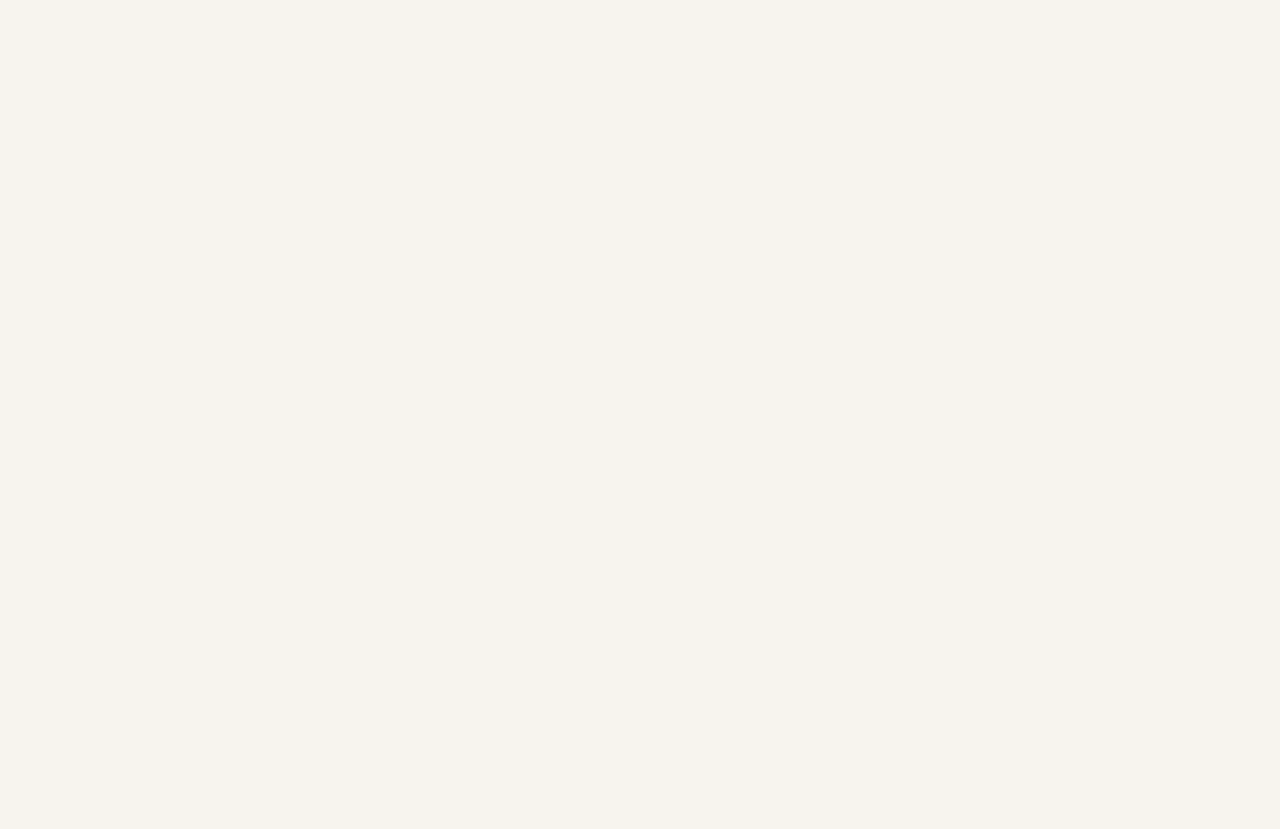
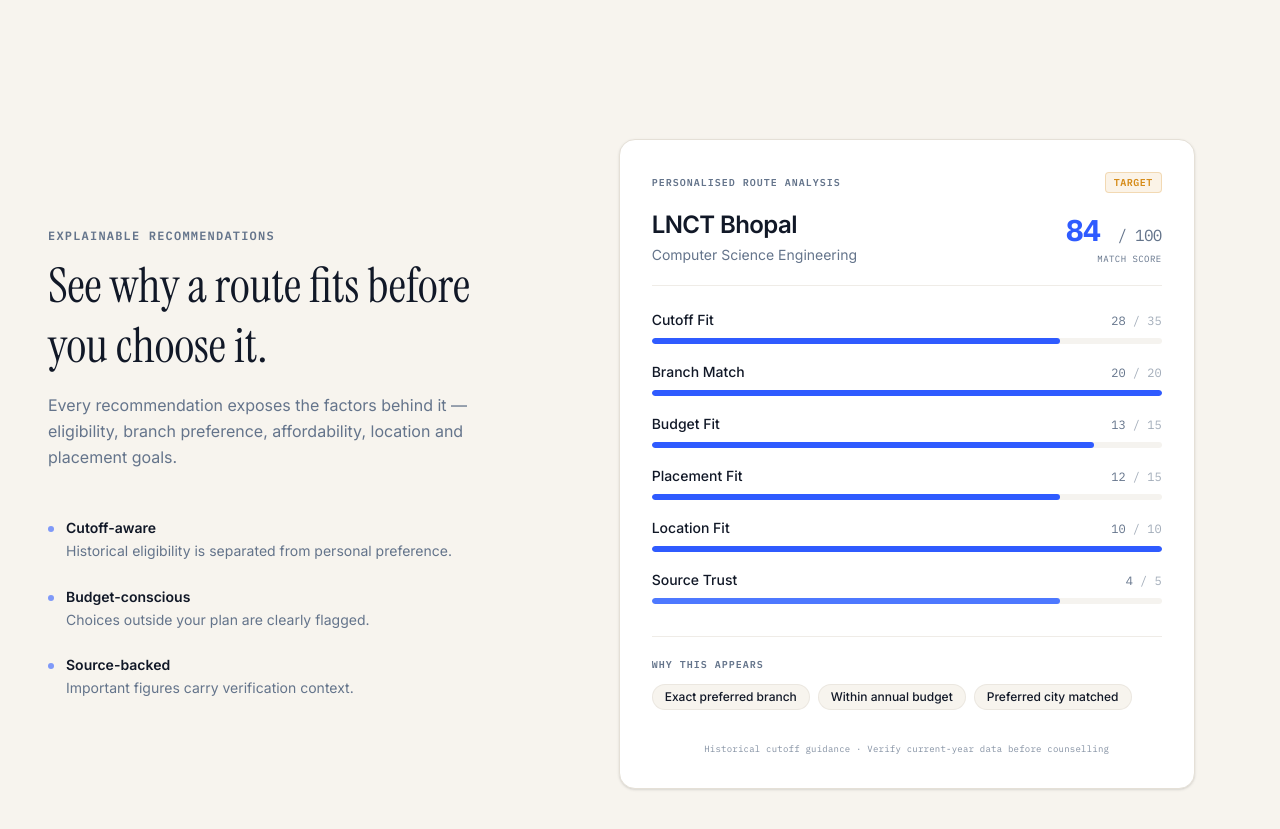
Before and after one commit to Shaurya-agrawal782/ChoicePilot, a Next.js app: page / in a window 1280 px wide. Shown: the part 1400-2229 px from the top of the page. Before the commit the page ends 1523 px from the top, so only its background shows below. Built offline with nearby package versions, Linux system fonts and the light colour scheme.

Commit message:
feat: add explainable recommendation preview section

```diff
--- a/app/page.tsx
+++ b/app/page.tsx
@@ -1,11 +1,13 @@
 import LandingHero from "@/components/landing/LandingHero";
 import DecisionStorySection from "@/components/landing/DecisionStorySection";
+import RecommendationPreviewSection from "@/components/landing/RecommendationPreviewSection";
 
 export default function Home() {
   return (
     <>
       <LandingHero />
       <DecisionStorySection />
+      <RecommendationPreviewSection />
     </>
   );
 }
--- /dev/null
+++ b/components/landing/RecommendationPreviewSection.tsx
@@ -0,0 +1,151 @@
+export default function RecommendationPreviewSection() {
+  const scores = [
+    { label: "Cutoff Fit", value: 28, max: 35, colorClass: "bg-primary" },
+    { label: "Branch Match", value: 20, max: 20, colorClass: "bg-primary" },
+    { label: "Budget Fit", value: 13, max: 15, colorClass: "bg-primary" },
+    { label: "Placement Fit", value: 12, max: 15, colorClass: "bg-primary" },
+    { label: "Location Fit", value: 10, max: 10, colorClass: "bg-primary" },
+    { label: "Source Trust", value: 4, max: 5, colorClass: "bg-route-indigo" },
+  ];
+
+  return (
+    <section className="relative w-full bg-paper text-ink pt-0 md:pt-2 lg:pt-4 pb-20 md:pb-28 lg:pb-36">
+      <div className="max-w-7xl mx-auto px-6 md:px-12">
+        <div className="grid grid-cols-1 lg:grid-cols-12 gap-12 lg:gap-16 xl:gap-24 items-center">
+
+          {/* Left Column: Editorial Explanation Content */}
+          <div className="lg:col-span-5 flex flex-col justify-center">
+            <span className="data-label text-[10px] sm:text-xs font-semibold tracking-widest text-muted font-mono uppercase">
+              EXPLAINABLE RECOMMENDATIONS
+            </span>
+
+            <h2 className="display-heading text-3xl sm:text-4xl lg:text-5xl font-normal leading-tight text-ink mt-3">
+              See why a route fits before you choose it.
+            </h2>
+
+            <p className="text-sm sm:text-base text-muted leading-relaxed mt-4">
+              Every recommendation exposes the factors behind it — eligibility, branch preference, affordability, location and placement goals.
+            </p>
+
+            <div className="mt-10 lg:mt-12 space-y-6">
+              {/* Principle Row 1 */}
+              <div className="flex items-start gap-3">
+                <span className="w-1.5 h-1.5 rounded-full bg-primary/60 mt-2 shrink-0" />
+                <div>
+                  <h4 className="text-sm font-semibold text-ink">Cutoff-aware</h4>
+                  <p className="text-xs sm:text-sm text-muted mt-0.5 leading-relaxed">
+                    Historical eligibility is separated from personal preference.
+                  </p>
+                </div>
+              </div>
+
+              {/* Principle Row 2 */}
+              <div className="flex items-start gap-3">
+                <span className="w-1.5 h-1.5 rounded-full bg-primary/60 mt-2 shrink-0" />
+                <div>
+                  <h4 className="text-sm font-semibold text-ink">Budget-conscious</h4>
+                  <p className="text-xs sm:text-sm text-muted mt-0.5 leading-relaxed">
+                    Choices outside your plan are clearly flagged.
+                  </p>
+                </div>
+              </div>
+
+              {/* Principle Row 3 */}
+              <div className="flex items-start gap-3">
+                <span className="w-1.5 h-1.5 rounded-full bg-primary/60 mt-2 shrink-0" />
+                <div>
+                  <h4 className="text-sm font-semibold text-ink">Source-backed</h4>
+                  <p className="text-xs sm:text-sm text-muted mt-0.5 leading-relaxed">
+                    Important figures carry verification context.
+                  </p>
+                </div>
+              </div>
+            </div>
+          </div>
+
+          {/* Right Column: Recommendation Dossier Preview Card */}
+          <div className="lg:col-span-7 w-full flex justify-center">
+            <div className="w-full max-w-xl bg-surface border border-border rounded-2xl shadow-sm p-6 sm:p-8 flex flex-col gap-6">
+
+              {/* Card Header */}
+              <div className="flex flex-col gap-4 border-b border-border/60 pb-5">
+                <div className="flex items-center justify-between">
+                  <span className="data-label text-[10px] font-semibold tracking-widest text-muted font-mono uppercase">
+                    PERSONALISED ROUTE ANALYSIS
+                  </span>
+                  <span className="data-label text-[10px] font-mono font-semibold tracking-wider px-2 py-0.5 rounded text-target bg-target/10 border border-target/25 uppercase">
+                    TARGET
+                  </span>
+                </div>
+
+                <div className="flex flex-col sm:flex-row sm:items-end sm:justify-between gap-4">
+                  <div>
+                    <h3 className="text-xl sm:text-2xl font-semibold text-ink tracking-tight">
+                      LNCT Bhopal
+                    </h3>
+                    <p className="text-xs sm:text-sm text-muted mt-1">
+                      Computer Science Engineering
+                    </p>
+                  </div>
+                  <div className="flex flex-col items-start sm:items-end shrink-0">
+                    <span className="data-label text-2xl sm:text-3xl font-bold font-mono tracking-tight text-primary">
+                      84 <span className="text-muted text-base font-normal">/ 100</span>
+                    </span>
+                    <span className="data-label text-[9px] tracking-wider text-muted font-mono uppercase mt-1">
+                      MATCH SCORE
+                    </span>
+                  </div>
+                </div>
+              </div>
+
+              {/* Score Breakdown Rows */}
+              <div className="flex flex-col gap-4.5">
+                {scores.map((score, index) => (
+                  <div key={index} className="flex flex-col gap-2">
+                    <div className="flex justify-between items-baseline">
+                      <span className="text-xs sm:text-sm font-medium text-ink">{score.label}</span>
+                      <span className="data-label text-xs font-mono text-muted">
+                        {score.value} <span className="text-muted/60">/ {score.max}</span>
+                      </span>
+                    </div>
+                    <div className="w-full h-1.5 bg-border/40 rounded-full overflow-hidden">
+                      <div
+                        className={`h-full rounded-full ${score.colorClass}`}
+                        style={{ width: `${(score.value / score.max) * 100}%` }}
+                      />
+                    </div>
+                  </div>
+                ))}
+              </div>
+
+              {/* Reason Footer Inside Card */}
+              <div className="border-t border-border/60 pt-5 mt-2">
+                <span className="data-label text-[10px] font-semibold tracking-widest text-muted font-mono uppercase block mb-3">
+                  WHY THIS APPEARS
+                </span>
+                <div className="flex flex-wrap gap-2">
+                  <span className="text-xs text-ink bg-paper border border-border/60 px-3 py-1 rounded-full font-medium">
+                    Exact preferred branch
+                  </span>
+                  <span className="text-xs text-ink bg-paper border border-border/60 px-3 py-1 rounded-full font-medium">
+                    Within annual budget
+                  </span>
+                  <span className="text-xs text-ink bg-paper border border-border/60 px-3 py-1 rounded-full font-medium">
+                    Preferred city matched
+                  </span>
+                </div>
+              </div>
+
+              {/* Data Context Note */}
+              <p className="data-label text-[9px] text-muted/80 font-mono tracking-wide text-center mt-2">
+                Historical cutoff guidance · Verify current-year data before counselling
+              </p>
+
+            </div>
+          </div>
+
+        </div>
+      </div>
+    </section>
+  );
+}
```
Also changed, not shown: 1 other file (tests, documents, lock files or other folders).
